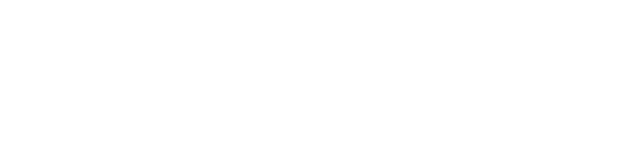
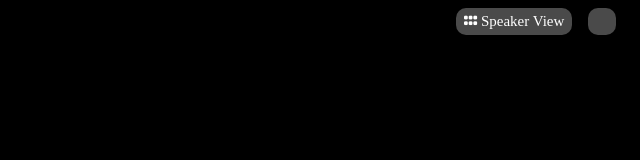
Before and after one commit to ghiottoandrea/html-css-zoom, a plain HTML site: page index.html in a window 1280 px wide. Shown: the whole page, without its empty margins (640-1280 px from the left). Drawn offline with Linux system fonts and the light colour scheme.

Commit message:
Add header

```diff
--- a/assets/css/style.css
+++ b/assets/css/style.css
@@ -0,0 +1,30 @@
+:root {
+    --zoom-primary: rgba(0, 0, 0, 1);
+    --zomm-light-dark: rgba(34, 34, 34, 1);
+    --zomm-lighter: rgba(255, 255, 255, 1);
+    --zomm-secondary:rgba(74, 74, 74, 1);
+}
+
+*{
+    margin: 0;
+    padding: 0;
+    box-sizing: border-box;
+}
+body{
+    background-color: var(--zoom-primary);
+    color: var(--zomm-lighter);
+}
+
+.right-menu{
+    display: flex;
+    justify-content: end;
+    align-items: center;
+    padding: 0.5rem;
+    font-size: 15px;
+}
+.right-button{
+    margin-right: 1rem;
+    background-color: var(--zomm-secondary);
+    padding: 0.3rem 0.5rem;
+    border-radius: 10px;
+}
--- a/index.html
+++ b/index.html
@@ -6,10 +6,17 @@
     <meta name="viewport" content="width=device-width, initial-scale=1.0">
     <title>Zoom</title>
     <link rel="stylesheet" href="./assets/css/style.css">
+    <link rel="stylesheet" href="https://cdnjs.cloudflare.com/ajax/libs/font-awesome/6.5.1/css/all.min.css"
+        integrity="sha512-DTOQO9RWCH3ppGqcWaEA1BIZOC6xxalwEsw9c2QQeAIftl+Vegovlnee1c9QX4TctnWMn13TZye+giMm8e2LwA=="
+        crossorigin="anonymous" referrerpolicy="no-referrer" />
 </head>
 
 <body>
     <header id="side_header">
+        <nav class="right-menu">
+            <span class="right-button"><i class="fa-solid fa-grip"></i> Speaker View</span>
+            <span class="right-button"><i class="fa-light fa-maximize"></i></span>
+        </nav>
     </header>
     <!-- /#side_header -->
 
```
